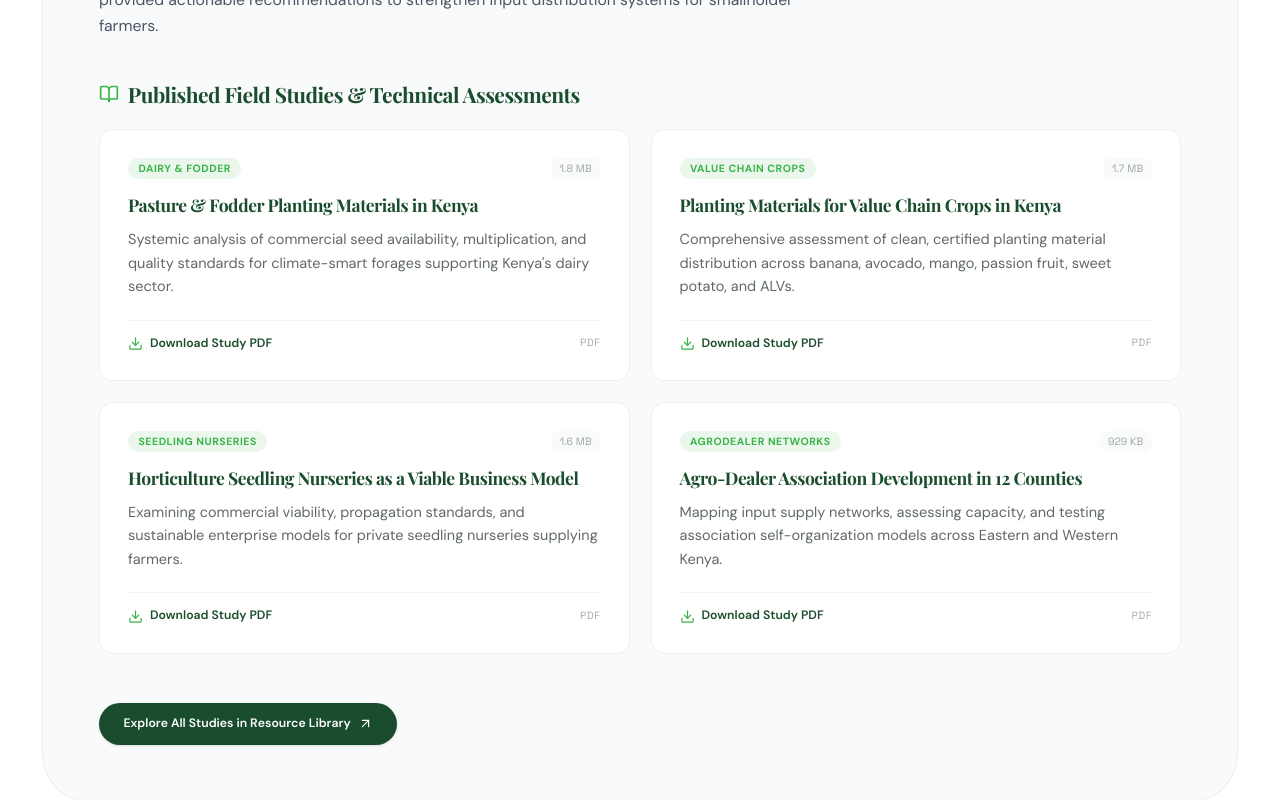
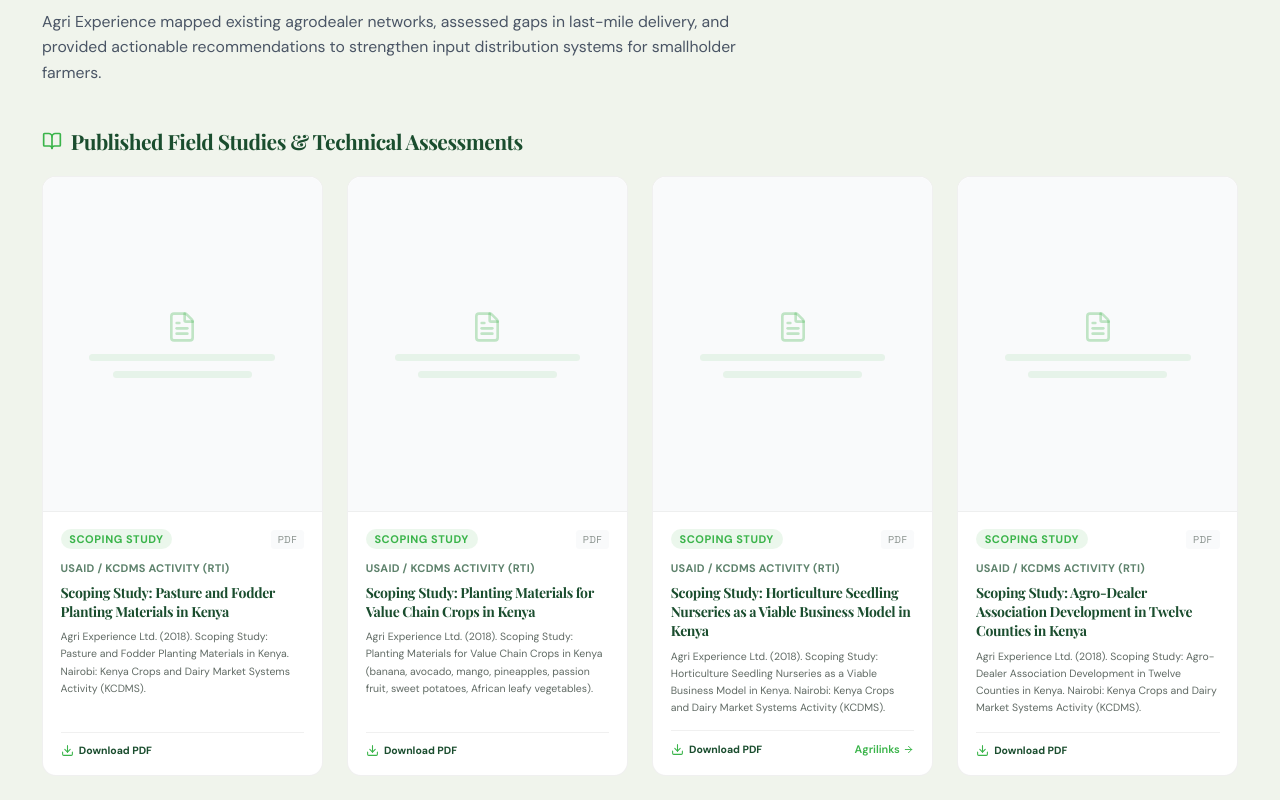
Before and after one commit to KenanWilliam/agri-v1, a Next.js app: page /en/our-work/project-implementation in a window 1280 px wide. Shown: the part 1720-2520 px from the top of the page. Built offline with nearby package versions, Linux system fonts and the light colour scheme.

Commit message:
feat(project-implementation): expand USAID KCDMS Studies to full-width band with live PDF previews and accurate Scoping Study tags

```diff
--- a/app/[locale]/our-work/project-implementation/page.tsx
+++ b/app/[locale]/our-work/project-implementation/page.tsx
@@ -22,8 +22,21 @@ import {
   Building2,
   BookOpen,
 } from 'lucide-react'
+import dynamic from 'next/dynamic'
 import { Link } from '@/i18n/routing'
 import { useTranslations } from 'next-intl'
+
+// Dynamically import PdfPreview with SSR disabled to render real PDF covers
+const PdfPreview = dynamic(() => import('@/components/pdf-preview'), {
+  ssr: false,
+  loading: () => (
+    <div className="relative w-full overflow-hidden bg-mist flex flex-col items-center justify-center gap-3 animate-pulse aspect-[1/1.2]">
+      <FileText size={32} className="text-primary-green/30" />
+      <div className="h-2 w-2/3 rounded-full bg-primary-green/10" />
+      <div className="h-2 w-1/2 rounded-full bg-primary-green/10" />
+    </div>
+  ),
+})
 
 export default function ProjectImplementationPage() {
   const t = useTranslations('ProjectImplementation')
@@ -121,31 +134,24 @@ export default function ProjectImplementationPage() {
   const kcdmsStudies = [
     {
       title: t('cs_study1_title'),
-      desc: t('cs_study1_desc'),
-      tag: t('cs_study1_tag'),
+      citation: t('cs_study1_citation'),
       file: '/resources/Scoping-Study-Pasture-and-Fodder-Planting-Materials-in-Kenya.pdf',
-      size: '1.8 MB',
     },
     {
       title: t('cs_study2_title'),
-      desc: t('cs_study2_desc'),
-      tag: t('cs_study2_tag'),
+      citation: t('cs_study2_citation'),
       file: '/resources/Scoping-Study-Planting-Materials-for-Value-Chain-Crops-in-Kenya-banana-avocado-mango-pineapples-passion-fruit-sweet-potatoes-African-leafy-vegetables.pdf',
-      size: '1.7 MB',
     },
     {
       title: t('cs_study3_title'),
-      desc: t('cs_study3_desc'),
-      tag: t('cs_study3_tag'),
+      citation: t('cs_study3_citation'),
       file: '/resources/Scoping-Study-Horticulture-Seedling-Nurseries-as-a-Viable-Business-Model-in-Kenya.pdf',
-      size: '1.6 MB',
+      clientLink: 'https://www.agrilinks.org/post/private-horticulture-seedling-nurseries-kenya',
     },
     {
       title: t('cs_study4_title'),
-      desc: t('cs_study4_desc'),
-      tag: t('cs_study4_tag'),
+      citation: t('cs_study4_citation'),
       file: '/resources/Scoping-Study-Agro-Dealer-Association-Development-in-Twelve-Counties-in-Kenya.pdf',
-      size: '929 KB',
     },
   ]
 
@@ -280,21 +286,20 @@ export default function ProjectImplementationPage() {
 
 
         {/* ─── Flagship Showcase: USAID's KCDMS Studies ─── */}
-        <section className="w-full pb-20">
+        <section className="w-full py-20 lg:py-28 bg-[#F0F4EC] border-y border-[#E0E7DC]">
           <div className="max-w-[1400px] mx-auto px-4 sm:px-6 lg:px-8 xl:px-12">
             <motion.div
               initial={{ opacity: 0, y: 20 }}
               whileInView={{ opacity: 1, y: 0 }}
               viewport={{ once: true }}
               transition={{ duration: 0.7 }}
-              className="rounded-[36px] lg:rounded-[48px] bg-mist border border-black/[0.05] p-8 sm:p-12 lg:p-16 relative overflow-hidden"
+              className="space-y-10"
             >
-              <div className="relative z-10 space-y-10">
               {/* ── Title & Explainer Text ── */}
               <div className="max-w-4xl space-y-5">
                 <h2
                   className="font-serif font-bold text-deep-forest tracking-tight pb-2"
-                    style={{ fontSize: 'clamp(1.875rem, 1.3rem + 2vw, 3.25rem)' }}
+                  style={{ fontSize: 'clamp(2rem, 1.4rem + 2.2vw, 3.5rem)' }}
                 >
                   {t('cs_title')}
                 </h2>
@@ -305,7 +310,7 @@ export default function ProjectImplementationPage() {
                 </div>
               </div>
 
-                {/* ── 4 Published Studies Grid ── */}
+              {/* ── 4 Published Studies with Actual Doc Previews ── */}
               <div className="pt-2">
                 <div className="flex items-center gap-2.5 mb-6">
                   <BookOpen size={20} className="text-primary-green" />
@@ -314,43 +319,68 @@ export default function ProjectImplementationPage() {
                   </h3>
                 </div>
 
-                  <div className="grid grid-cols-1 md:grid-cols-2 gap-6">
+                <div className="grid grid-cols-1 sm:grid-cols-2 lg:grid-cols-4 gap-6 lg:gap-7">
                   {kcdmsStudies.map((study, idx) => (
-                      <div
+                    <motion.div
                       key={idx}
-                        className="group flex flex-col justify-between p-7 sm:p-8 rounded-2xl bg-white border border-black/[0.06] hover:border-primary-green/40 hover:shadow-lg hover:shadow-primary-green/[0.04] transition-all duration-300"
+                      initial={{ opacity: 0, y: 20 }}
+                      whileInView={{ opacity: 1, y: 0 }}
+                      viewport={{ once: true }}
+                      transition={{ duration: 0.5, delay: idx * 0.08 }}
+                      className="group flex flex-col bg-white rounded-2xl overflow-hidden border border-black/[0.06] hover:border-primary-green/40 hover:shadow-xl hover:-translate-y-1 transition-all duration-300"
                     >
-                        <div>
-                          <div className="flex items-center justify-between gap-3 mb-4">
-                            <span className="text-xs font-bold uppercase tracking-wider text-primary-green bg-primary-green/10 px-3 py-1 rounded-full">
-                              {study.tag}
+                      {/* Document Preview Thumbnail */}
+                      <div className="relative w-full aspect-[1/1.2] overflow-hidden bg-mist/60 border-b border-black/[0.05]">
+                        <PdfPreview pdfUrl={study.file} />
+                      </div>
+
+                      {/* Content */}
+                      <div className="p-5 flex flex-col flex-grow">
+                        <div className="flex items-center justify-between gap-2 mb-3">
+                          <span className="text-[11px] font-bold uppercase tracking-wider text-primary-green bg-primary-green/10 px-2.5 py-0.5 rounded-full">
+                            {t('cs_tag')}
                           </span>
-                            <span className="text-xs font-mono text-charcoal/40 bg-mist px-2.5 py-1 rounded-md">
-                              {study.size}
+                          <span className="text-[10px] uppercase font-mono tracking-wider text-charcoal/50 bg-mist px-2 py-0.5 rounded">
+                            PDF
                           </span>
                         </div>
 
-                          <h4 className="text-xl font-serif font-bold text-deep-forest mb-3 leading-snug group-hover:text-primary-green transition-colors">
+                        <p className="text-[11px] font-bold text-deep-forest/70 uppercase tracking-wide mb-1.5">
+                          {t('cs_client_tag')}
+                        </p>
+
+                        <h4 className="text-base font-serif font-bold text-deep-forest mb-2 leading-snug group-hover:text-primary-green transition-colors line-clamp-3">
                           {study.title}
                         </h4>
 
-                          <p className="text-charcoal/70 font-light text-sm sm:text-[14.5px] leading-relaxed mb-6">
-                            {study.desc}
+                        <p className="text-xs text-charcoal/70 font-light leading-relaxed mb-4 flex-grow line-clamp-4">
+                          {study.citation}
                         </p>
-                        </div>
 
-                        <div className="pt-4 border-t border-black/[0.05] flex items-center justify-between">
+                        <div className="pt-3 border-t border-black/[0.06] flex items-center justify-between mt-auto">
                           <a
                             href={study.file}
                             download
-                            className="inline-flex items-center gap-2 text-sm font-semibold text-deep-forest hover:text-primary-green transition-colors"
+                            className="inline-flex items-center gap-1.5 text-xs font-bold text-deep-forest hover:text-primary-green transition-colors"
                           >
-                            <Download size={15} className="text-primary-green" />
+                            <Download size={13} className="text-primary-green" />
                             <span>{t('cs_download_pdf')}</span>
                           </a>
-                          <span className="text-xs text-charcoal/40 uppercase font-mono tracking-wider">PDF</span>
+
+                          {study.clientLink && (
+                            <a
+                              href={study.clientLink}
+                              target="_blank"
+                              rel="noreferrer"
+                              className="inline-flex items-center gap-1 text-[11px] font-semibold text-primary-green hover:underline"
+                            >
+                              <span>Agrilinks</span>
+                              <ArrowRight size={11} />
+                            </a>
+                          )}
                         </div>
                       </div>
+                    </motion.div>
                   ))}
                 </div>
               </div>
@@ -359,14 +389,13 @@ export default function ProjectImplementationPage() {
               <div className="pt-4 flex items-center justify-start">
                 <Link
                   href="/resources?tab=scoping-studies"
-                    className="group relative overflow-hidden inline-flex items-center gap-2 px-7 py-3.5 bg-deep-forest text-white rounded-full font-semibold text-sm hover:bg-deep-forest/90 transition-all shadow-sm"
+                  className="group relative overflow-hidden inline-flex items-center gap-2 px-8 py-4 bg-deep-forest text-white rounded-full font-semibold text-sm hover:bg-deep-forest/90 transition-all shadow-md"
                 >
                   <RollingText className="gap-2">
                     {t('cs_view_all_studies')}
                     <ArrowRight size={15} className="transform rotate-[-45deg] group-hover:rotate-0 transition-transform duration-300 ease-out shrink-0" />
                   </RollingText>
                 </Link>
-                </div>
               </div>
             </motion.div>
           </div>
```
Also changed, not shown: .translation-cache.json, messages/en.json, messages/fr.json. Lines whose indentation alone changed are shown as unchanged.
